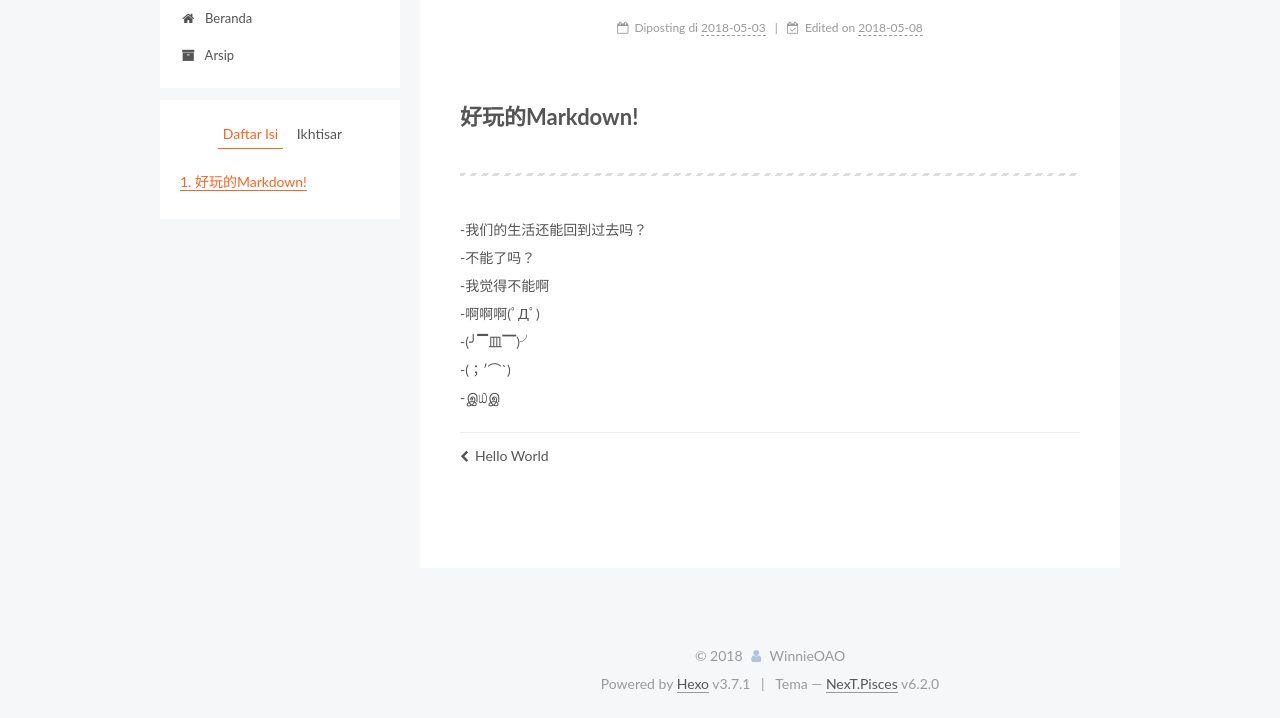
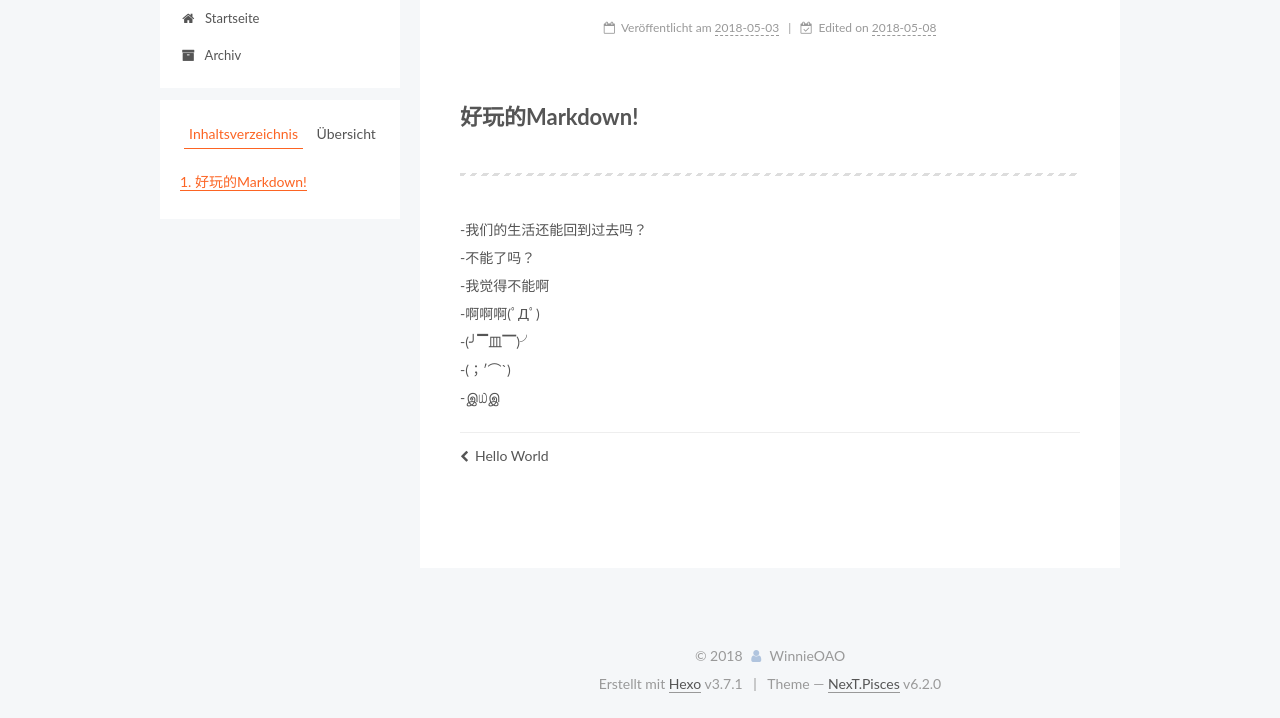
Before and after one commit to StupidBigWinnie/StupidBigWinnie.github.io, a plain HTML site: page 2018/05/03/OVO/index.html in a window 1280 px wide. Shown: the part 135-853 px from the top of the page. Drawn offline with Linux system fonts and the light colour scheme.

Commit message:
Site updated: 2018-05-08 19:05:04

```diff
--- a/2018/05/03/OVO/index.html
+++ b/2018/05/03/OVO/index.html
@@ -102,17 +102,17 @@
 
 
 
-  <meta name="description" content="好玩的Markdown! -我们的生活还能回到过去吗？  -不能了吗？  -我觉得不能啊-啊啊啊(ﾟДﾟ)  -(╯▔皿▔)╯  -(；′⌒`)  -இ௰இ">
+  <meta name="description" content="好玩的Markdown! -我们的生活还能回到过去吗？    -不能了吗？    -我觉得不能啊-啊啊啊(ﾟДﾟ)    -(╯▔皿▔)╯    -(；′⌒`)    -இ௰இ">
 <meta property="og:type" content="article">
 <meta property="og:title" content="O3O~♥">
 <meta property="og:url" content="http://yoursite.com/2018/05/03/OVO/index.html">
 <meta property="og:site_name" content="StupidBigWinnie">
-<meta property="og:description" content="好玩的Markdown! -我们的生活还能回到过去吗？  -不能了吗？  -我觉得不能啊-啊啊啊(ﾟДﾟ)  -(╯▔皿▔)╯  -(；′⌒`)  -இ௰இ">
+<meta property="og:description" content="好玩的Markdown! -我们的生活还能回到过去吗？    -不能了吗？    -我觉得不能啊-啊啊啊(ﾟДﾟ)    -(╯▔皿▔)╯    -(；′⌒`)    -இ௰இ">
 <meta property="og:locale" content="default">
-<meta property="og:updated_time" content="2018-05-08T10:55:12.627Z">
+<meta property="og:updated_time" content="2018-05-08T11:04:19.725Z">
 <meta name="twitter:card" content="summary">
 <meta name="twitter:title" content="O3O~♥">
-<meta name="twitter:description" content="好玩的Markdown! -我们的生活还能回到过去吗？  -不能了吗？  -我觉得不能啊-啊啊啊(ﾟДﾟ)  -(╯▔皿▔)╯  -(；′⌒`)  -இ௰இ">
+<meta name="twitter:description" content="好玩的Markdown! -我们的生活还能回到过去吗？    -不能了吗？    -我觉得不能啊-啊啊啊(ﾟДﾟ)    -(╯▔皿▔)╯    -(；′⌒`)    -இ௰இ">
 
 
 
@@ -218,7 +218,7 @@
 
           <li class="menu-item menu-item-home">
     <a href="/" rel="section">
-      <i class="menu-item-icon fa fa-fw fa-home"></i> <br />Beranda</a>
+      <i class="menu-item-icon fa fa-fw fa-home"></i> <br />Startseite</a>
   </li>
 
 
@@ -226,7 +226,7 @@
 
           <li class="menu-item menu-item-archives">
     <a href="/archives/" rel="section">
-      <i class="menu-item-icon fa fa-fw fa-archive"></i> <br />Arsip</a>
+      <i class="menu-item-icon fa fa-fw fa-archive"></i> <br />Archiv</a>
   </li>
 
 
@@ -312,7 +312,7 @@
                 <i class="fa fa-calendar-o"></i>
               </span>
 
-                <span class="post-meta-item-text">Diposting di</span>
+                <span class="post-meta-item-text">Veröffentlicht am</span>
 
 
 
@@ -336,7 +336,7 @@
 
                   <span class="post-meta-item-text">Edited on</span>
 
-                <time title="Updated at: 2018-05-08 18:55:12" itemprop="dateModified" datetime="2018-05-08T18:55:12+08:00">2018-05-08</time>
+                <time title="Updated at: 2018-05-08 19:04:19" itemprop="dateModified" datetime="2018-05-08T19:04:19+08:00">2018-05-08</time>
 
 
           </span>
@@ -370,7 +370,7 @@
 
 
         <h1 id="好玩的Markdown"><a href="#好玩的Markdown" class="headerlink" title="好玩的Markdown!"></a>好玩的Markdown!</h1><hr>
-<p>-我们的生活还能回到过去吗？<br>  -不能了吗？<br>  -我觉得不能啊<br>-啊啊啊(ﾟДﾟ)<br>  -(╯▔皿▔)╯<br>  -(；′⌒`)<br>  -இ௰இ</p>
+<p>-我们的生活还能回到过去吗？<br>    -不能了吗？<br>    -我觉得不能啊<br>-啊啊啊(ﾟДﾟ)<br>    -(╯▔皿▔)╯<br>    -(；′⌒`)<br>    -இ௰இ</p>
 
 
     </div>
@@ -457,10 +457,10 @@
 
         <ul class="sidebar-nav motion-element">
           <li class="sidebar-nav-toc sidebar-nav-active" data-target="post-toc-wrap">
-            Daftar Isi
+            Inhaltsverzeichnis
           </li>
           <li class="sidebar-nav-overview" data-target="site-overview-wrap">
-            Ikhtisar
+            Übersicht
           </li>
         </ul>
 
@@ -481,7 +481,7 @@
                   <a href="/archives/">
 
                     <span class="site-state-item-count">2</span>
-                    <span class="site-state-item-name">posting</span>
+                    <span class="site-state-item-name">Artikel</span>
                   </a>
                 </div>
 
@@ -554,7 +554,7 @@
 
 
 
-  <div class="powered-by">Powered by <a class="theme-link" target="_blank" href="https://hexo.io">Hexo</a> v3.7.1</div>
+  <div class="powered-by">Erstellt mit  <a class="theme-link" target="_blank" href="https://hexo.io">Hexo</a> v3.7.1</div>
 
 
 
@@ -562,7 +562,7 @@
 
 
 
-  <div class="theme-info">Tema &mdash; <a class="theme-link" target="_blank" href="https://github.com/theme-next/hexo-theme-next">NexT.Pisces</a> v6.2.0</div>
+  <div class="theme-info">Theme &mdash; <a class="theme-link" target="_blank" href="https://github.com/theme-next/hexo-theme-next">NexT.Pisces</a> v6.2.0</div>
 
 
 
--- a/css/main.css
+++ b/css/main.css
@@ -1826,7 +1826,7 @@ pre .javascript .function {
   width: 4px;
   height: 4px;
   border-radius: 50%;
-  background: #af592d;
+  background: #3cc794;
 }
 .links-of-blogroll {
   font-size: 13px;
```
Also changed, not shown: 2018/05/03/hello-world/index.html (+8 -8 lines), archives/2018/05/index.html (+7 -7 lines), archives/2018/index.html (+7 -7 lines), archives/index.html (+7 -7 lines), index.html (+9 -9 lines).
